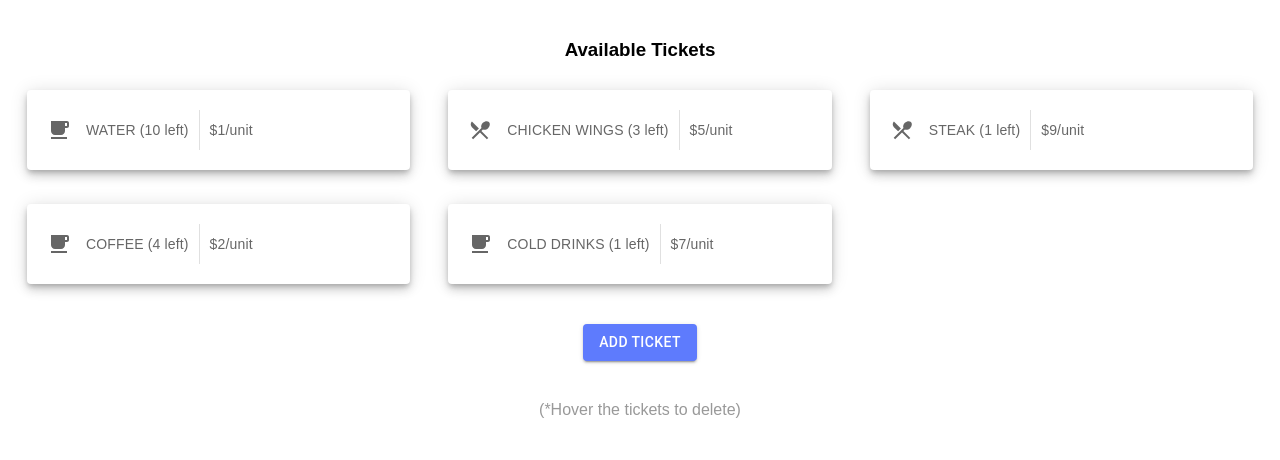
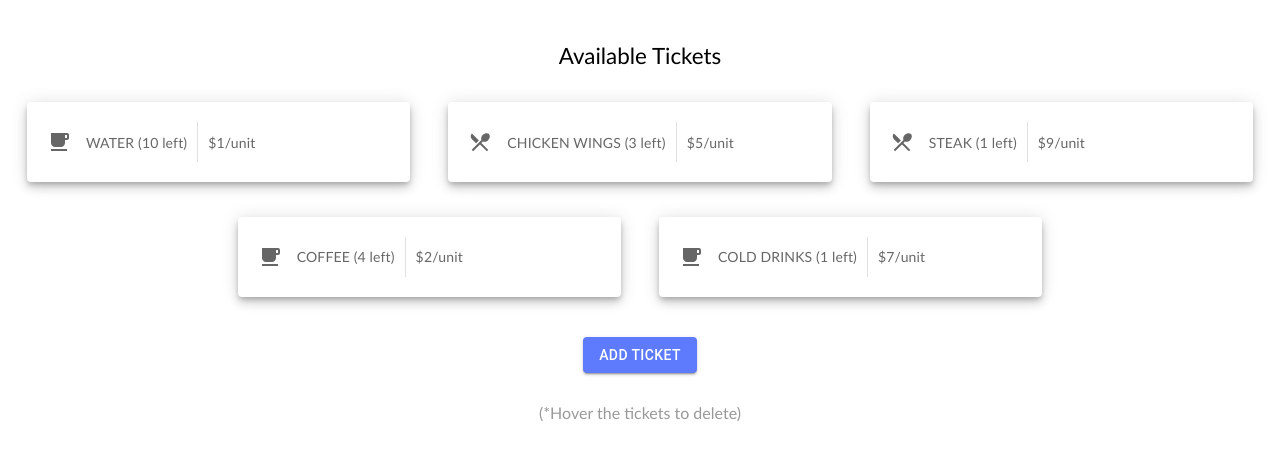
Before and after one commit to imluckyhussain/cynax-labs, a Next.js app: page / in a window 1280 px wide. Shown: the top 460 px of the page. Built offline with nearby package versions, Linux system fonts and the light colour scheme.

Commit message:
Added Animations on Actions

```diff
--- a/components/molecules/new-ticket-dialog/index.js
+++ b/components/molecules/new-ticket-dialog/index.js
@@ -1,4 +1,4 @@
-import { useState } from 'react';
+import React, { useState } from 'react';
 import {
   Input,
   Select,
@@ -12,8 +12,13 @@ import {
   FormControl,
   FormGroup,
   InputLabel,
+  Slide,
 } from '@mui/material';
 import styles from './new-ticket-dialog.module.scss';
+
+const Transition = React.forwardRef(function Transition(props, ref) {
+  return <Slide direction="down" ref={ref} {...props} />;
+});
 
 export default function NewTicketDialog({ fullScreen, open, onClose, onSubmit }) {
   const [type, setType] = useState('');
@@ -21,6 +26,15 @@ export default function NewTicketDialog({ fullScreen, open, onClose, onSubmit })
   const [quantity, setQuantity] = useState(0);
   const [unitPrice, setUnitPrice] = useState(0);
   const [errorText, setErrorText] = useState('');
+
+  const resetDialog = () => {
+    onClose();
+    setType('');
+    setProduct('');
+    setQuantity(0);
+    setUnitPrice(0);
+    setErrorText('');
+  };
 
   const handleSubmit = () => {
     if (type && product && quantity && unitPrice) {
@@ -30,14 +44,9 @@ export default function NewTicketDialog({ fullScreen, open, onClose, onSubmit })
         quantity,
         unitPrice,
       });
-      onClose();
-      setType('');
-      setProduct('');
-      setQuantity(0);
-      setUnitPrice(0);
-      setErrorText('');
+      resetDialog();
     } else {
-      setErrorText('Please fill all the fields');
+      setErrorText('Please fill all the fields!');
     }
   };
 
@@ -46,6 +55,8 @@ export default function NewTicketDialog({ fullScreen, open, onClose, onSubmit })
       open={open}
       onClose={onClose}
       fullScreen={fullScreen}
+      className={styles.dialog}
+      TransitionComponent={Transition}
     >
       <DialogTitle>Add New Ticket</DialogTitle>
       <DialogContent>
@@ -89,7 +100,7 @@ export default function NewTicketDialog({ fullScreen, open, onClose, onSubmit })
         </FormHelperText>
       )}
       <DialogActions>
-        <Button onClick={onClose}>Cancel</Button>
+        <Button onClick={resetDialog}>Cancel</Button>
         <Button
           color="primary"
           variant="contained"
--- a/components/molecules/ticket-item/index.js
+++ b/components/molecules/ticket-item/index.js
@@ -1,3 +1,4 @@
+import { useState } from 'react';
 import cn from 'classnames';
 import { Paper, IconButton, Tooltip, Divider } from '@mui/material';
 import { styled } from '@mui/material/styles';
@@ -13,8 +14,18 @@ const Item = styled(Paper)(({ theme }) => ({
 }));
 
 export default function TicketItem({ ticket, deleteHandler }) {
+  const [deleting, setDeleting] = useState(false);
+
+  const deleteProcess = async () => {
+    await setDeleting(true);
+    setTimeout(async () => {
+      await setDeleting(false);
+      deleteHandler();
+    }, 250);
+  };
+
   return (
-    <Item elevation={6} className={cn(styles.box, styles[ticket.type])}>
+    <Item elevation={6} className={cn(styles.box, styles[ticket.type], deleting && styles.deleting)}>
       <div className={styles.ticketDetails}>
         {
           ticket.type === 'food' ? <RestaurantMenuIcon /> :
@@ -24,7 +35,7 @@ export default function TicketItem({ ticket, deleteHandler }) {
         <Divider orientation='vertical' className={styles.divider} />
         {`$${ticket.unitPrice}/unit`}
       </div>
-      <IconButton size="medium" onClick={deleteHandler} className={styles.closeBtn}>
+      <IconButton size="medium" onClick={deleteProcess} className={styles.closeBtn}>
         <Tooltip title="Delete Ticket"><Close /></Tooltip>
       </IconButton>
     </Item>
--- a/components/molecules/ticket-item/ticket-item.module.scss
+++ b/components/molecules/ticket-item/ticket-item.module.scss
@@ -4,13 +4,18 @@
   padding: 20px;
   width: calc(100% - 40px - 1em);
   line-height: 40px;
-  font: 1em trebuchet ms, verdana, sans-serif;
+  transform: scale(1);
   display: flex;
   align-items: center;
   justify-content: space-between;
+  transition: ease-in-out 0.25s;
 
-  &.drinks {
-    color: #666;
+  &:hover {
+    transform: scale(1.05);
+  }
+
+  &.deleting {
+    transform: scale(0);
   }
 
   .closeBtn {
--- a/pages/common.scss
+++ b/pages/common.scss
@@ -1,5 +1,5 @@
 * {
-  font-family: sans-serif;
+  font: 1em trebuchet ms, verdana, sans-serif;
 }
 
 html, body {
--- a/pages/home.module.scss
+++ b/pages/home.module.scss
@@ -4,15 +4,25 @@
 
 .heading {
   text-align: center;
+  font-size: 1.4rem;
+}
+
+.tickets {
+  justify-content: center;
 }
 
 .deleteInfo {
   color: #999;
   text-align: center;
-  margin-top: 40px;
+  margin-top: 30px;
 }
 
 button.addTickets {
   display: table;
   margin: 40px auto 20px;
+  transition: ease-in-out 0.25s;
+
+  &:hover {
+    transform: scale(1.1);
+  }
 }
--- a/pages/index.js
+++ b/pages/index.js
@@ -31,7 +31,7 @@ export default function Home({ fullScreen }) {
       </Head>
 
       <h3 className={styles.heading}>Available Tickets</h3>
-      <Grid container spacing={3}>
+      <Grid className={styles.tickets} container spacing={3}>
         {tickets.map((ticket, index) => (
           <Grid item key={index} xs={12} md={6} lg={4}>
             <TicketItem ticket={ticket} deleteHandler={() => deleteHandler(index)} />
```
